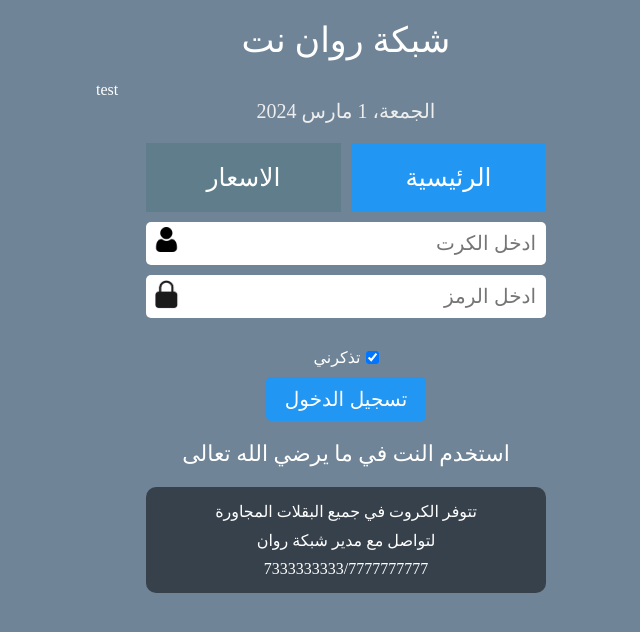
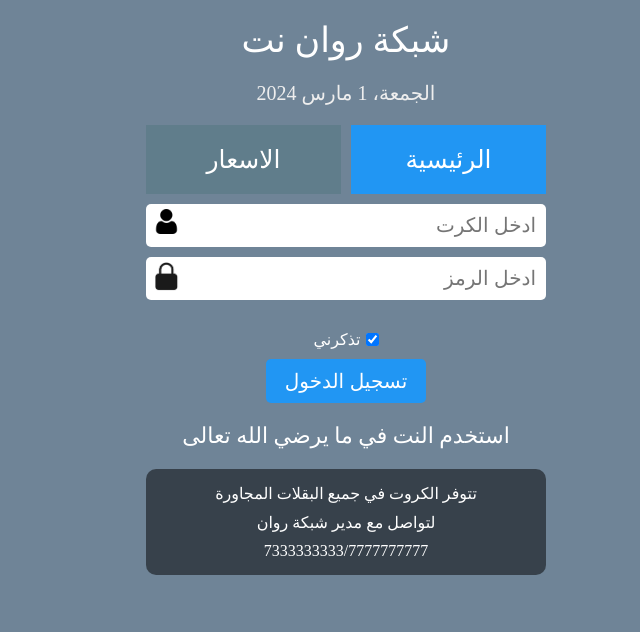
Before and after one commit to Frtook/mikrotik-template, a plain HTML site: page index.html in a window 1280 px wide. Shown: the whole page, without its empty margins (294-934 px from the left). Drawn offline with Linux system fonts and the light colour scheme.

Commit message:
first-commit

```diff
--- a/css/main.css
+++ b/css/main.css
@@ -4,7 +4,7 @@
   box-sizing: border-box;
 }
 main {
-  width: 90%;
+  width: 100%;
   margin: auto;
 }
 input:focus {
--- a/index.html
+++ b/index.html
@@ -9,7 +9,6 @@
   <body>
     <main>
       <nav>شبكة روان نت</nav>
-      <p>test</p>
       <p class="data">تاريخ</p>
       <div class="page">
         <button id="price">الاسعار</button>
```
